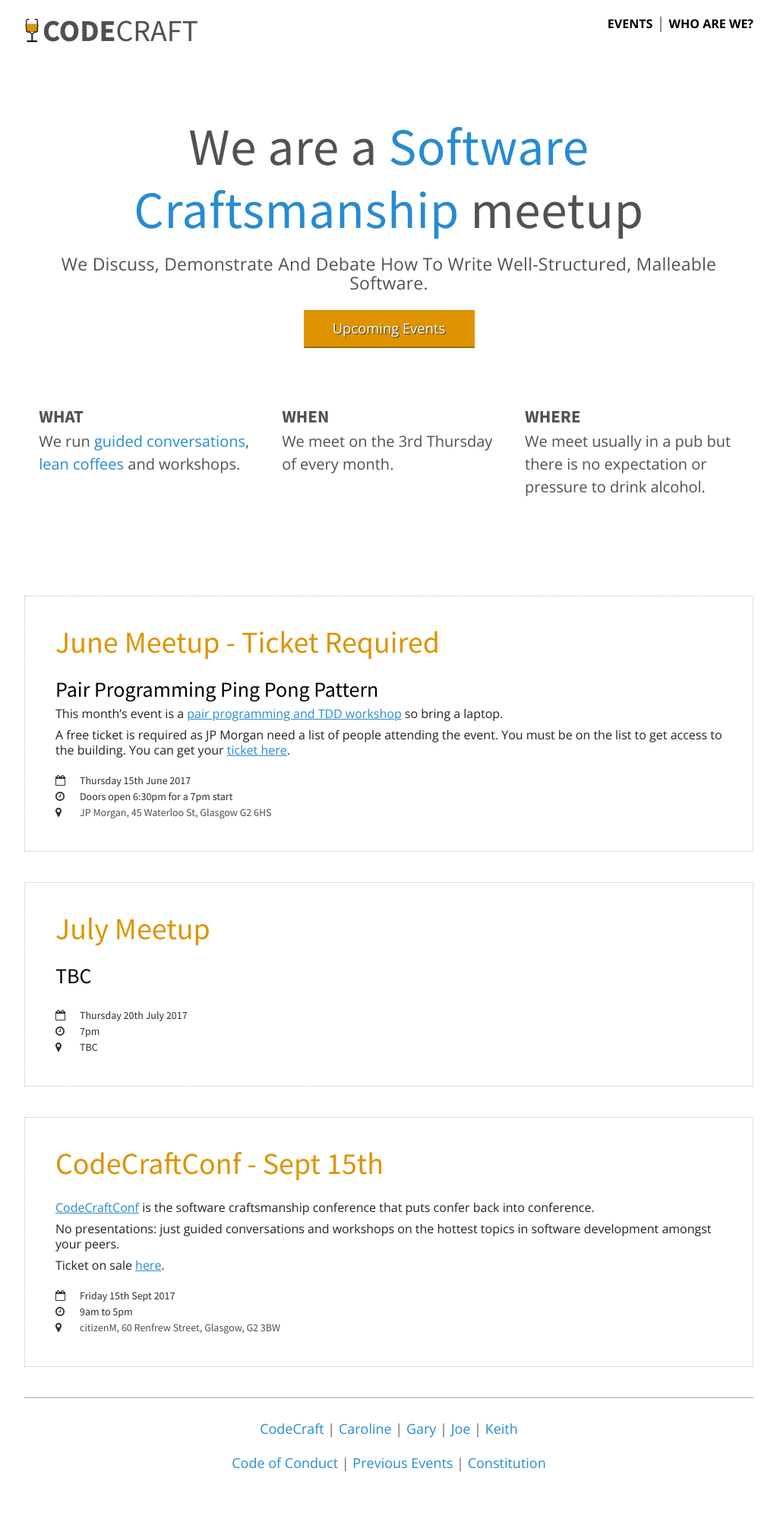
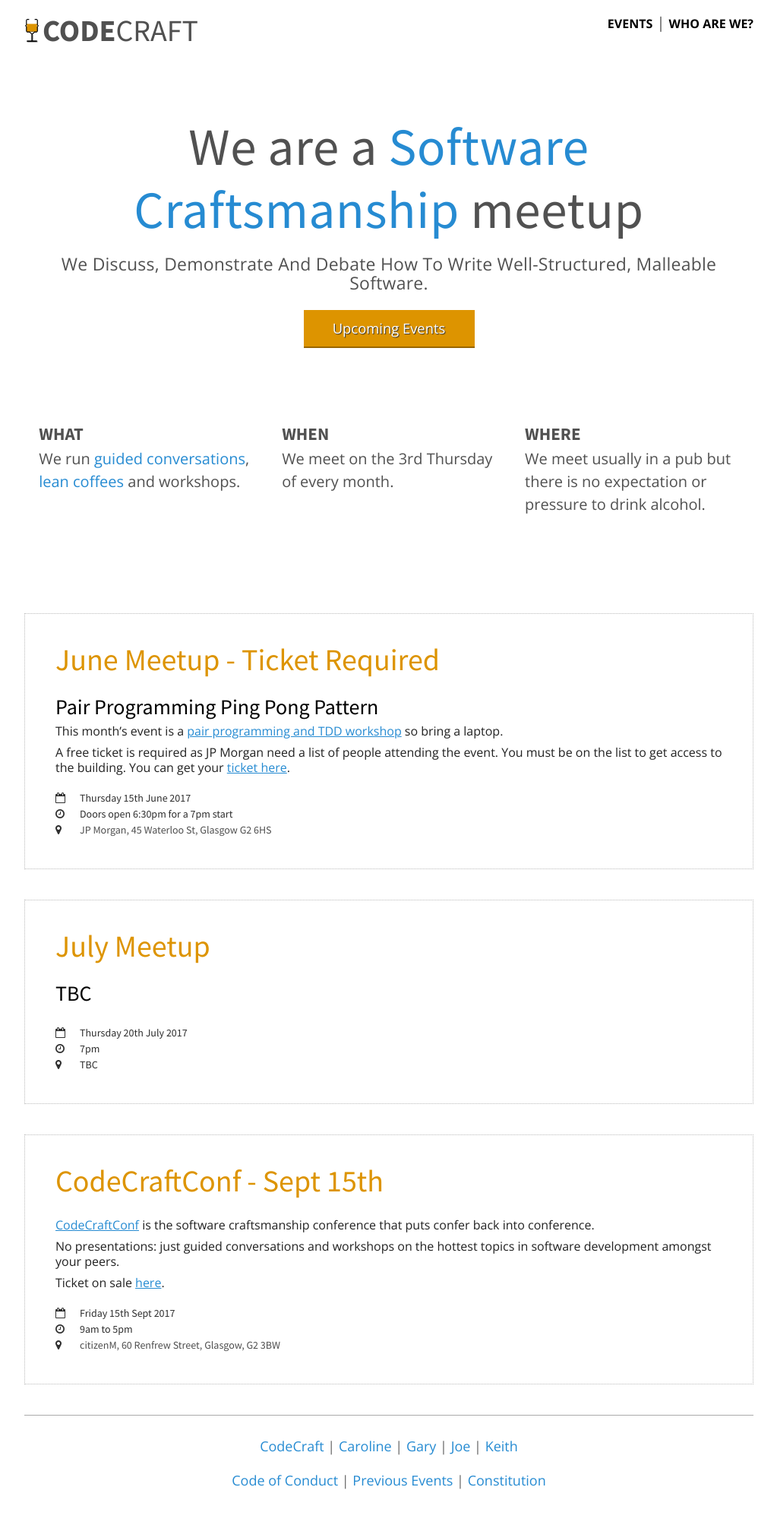
Before and after one commit to codecraftuk/codecraftuk.github.io, a Jekyll site: the page built from indexnew.html, in a window 1280 px wide. Shown: the whole page at 76% size, without its empty margins (128-1151 px from the left). Built offline with Jekyll 4.4.1, drawn with Linux system fonts in a browser that asks for light colours; before the commit the page ends 1984 px from its top, so only the background shows below that.

Commit message:
Added padding at the bottom of upcoming events to improve symmetry.

```diff
--- a/_layouts/defaultnew.html
+++ b/_layouts/defaultnew.html
@@ -326,7 +326,7 @@
         .call-to-action {
             text-align: center;
             padding-top: 1em;
-            padding-bottom: 2em;
+            padding-bottom: 3em;
         }
 
             .call-to-action div {
```
